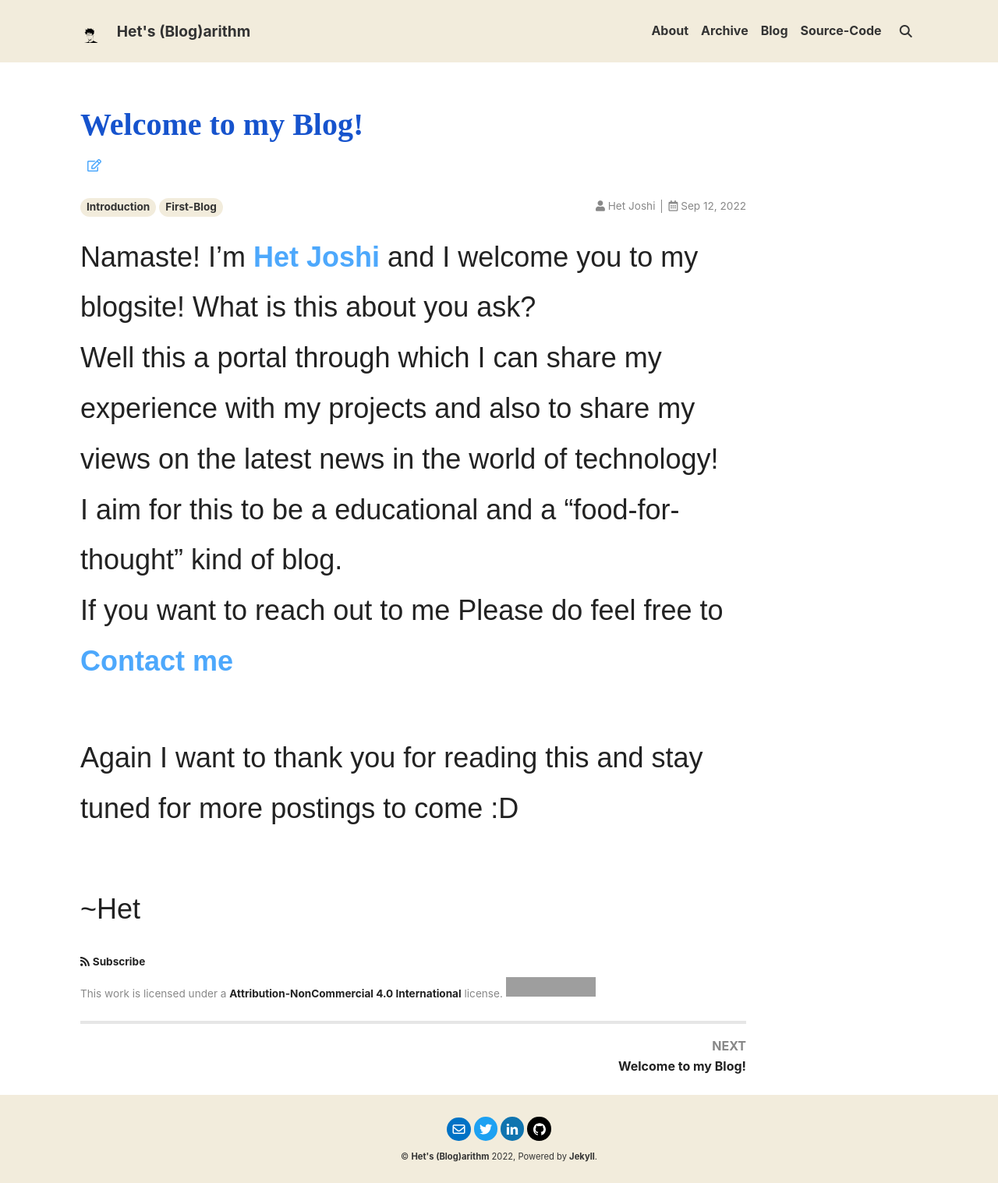
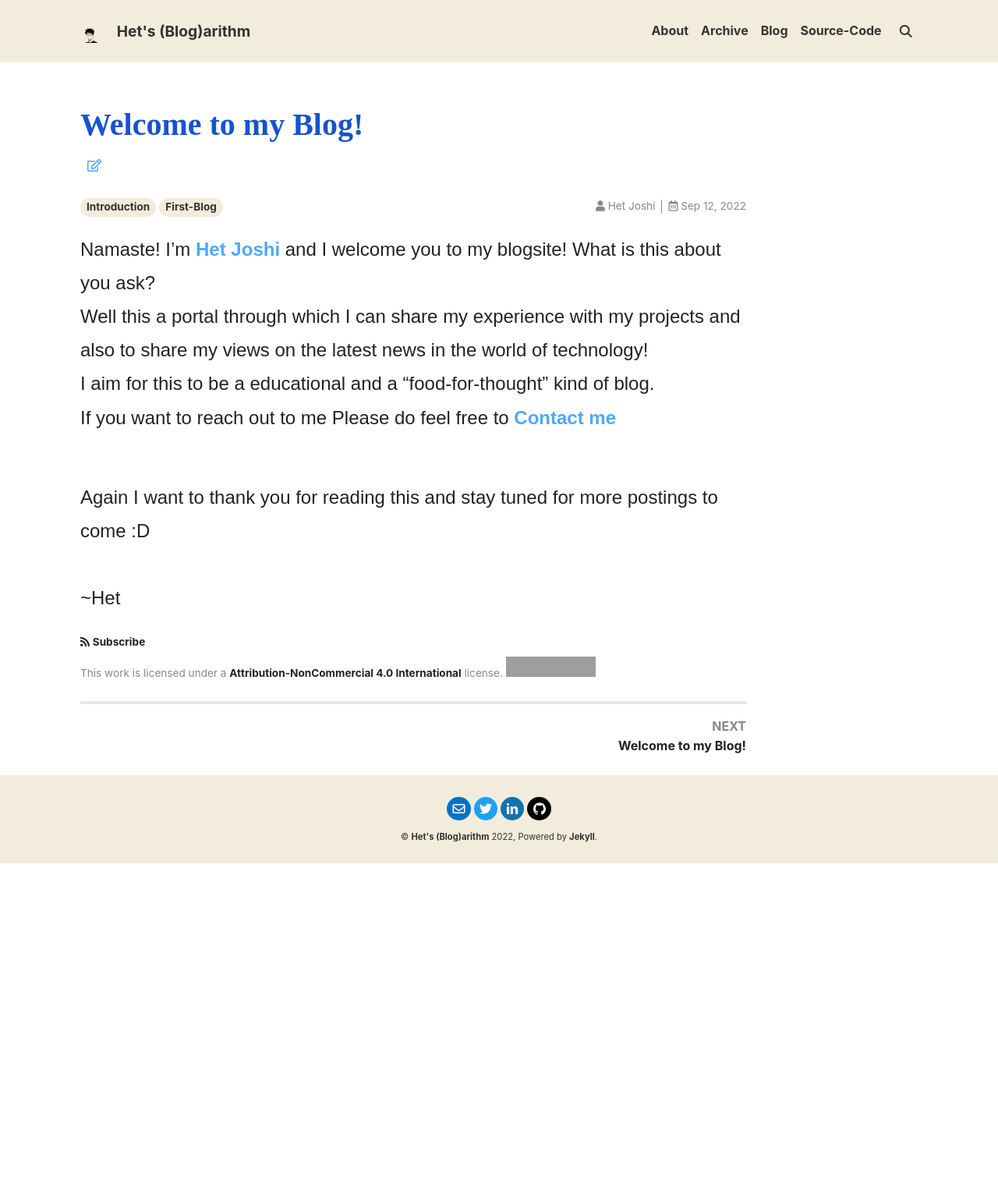
Before and after one commit to Het-Joshi/blog, a Jekyll site: the page built from _posts/2022-09-12-welcome.md, in a window 1280 px wide. Shown: the whole page at 78% size. Built offline with Jekyll 4.4.1, drawn with Linux system fonts in a browser that asks for light colours; nearby versions of some CDN libraries; some web fonts are replaced; after the commit the page ends 1107 px from its top, so only the background shows below that; grey boxes are pictures that could not be loaded.

Commit message:
Update 2022-09-12-welcome.md

```diff
--- a/_posts/2022-09-12-welcome.md
+++ b/_posts/2022-09-12-welcome.md
@@ -4,7 +4,6 @@ title: Welcome to my Blog!
 tags: Introduction First-Blog
 author: Het Joshi
 ---
-<span style="font-size:1.5em; font-family: 'Ubuntu', sans-serif;">
 Namaste! I'm [Het Joshi](https://het-joshi.github.io/blog/about.html) and I welcome you to my blogsite!
 What is this about you ask?<br>
 Well this a portal through which I can share my experience with my projects and also to share my views on the latest news in the world of technology!<br>
@@ -12,6 +11,5 @@ I aim for this to be a educational and a "food-for-thought" kind of blog.<br>
 If you want to reach out to me Please do feel free to [Contact me](https://github.com/Het-Joshi/blog/blob/main/about.md#-contact-me)<br>
 
 <br>
-<span style="font-size:1.5em; font-family: 'Ubuntu', sans-serif;">
 Again I want to thank you for reading this and stay tuned for more postings to come :D<br><br>
 ~Het
```
